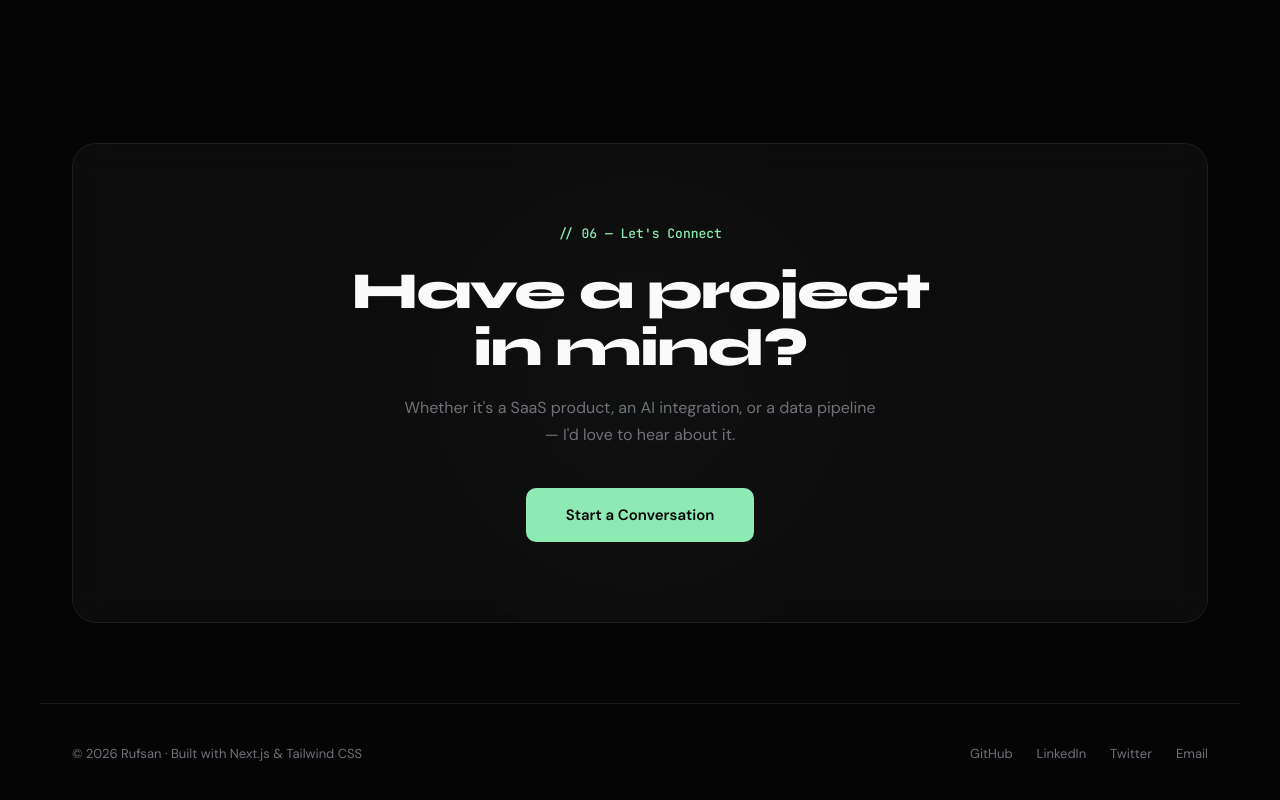
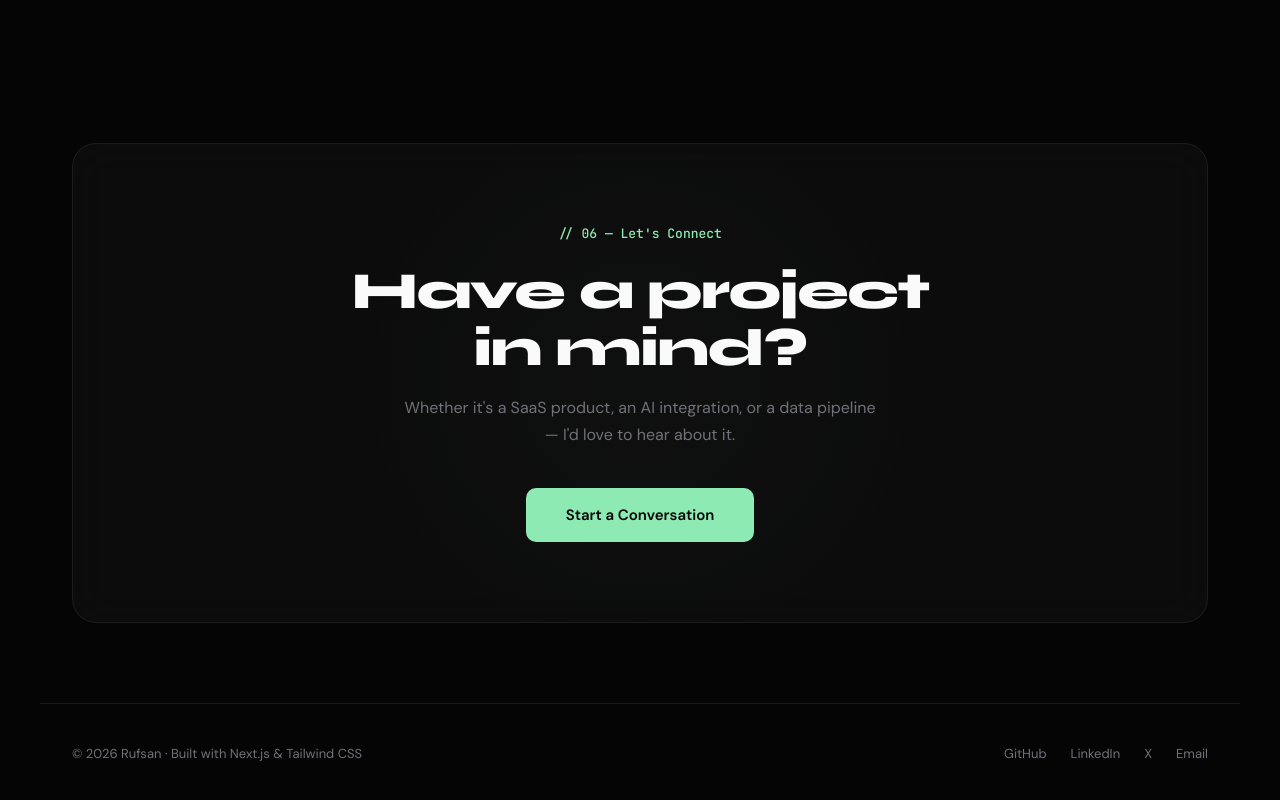
Before and after one commit to RufsanHossain/rufsan, a Next.js app: page / in a window 1280 px wide. Shown: the part 5006-5806 px from the top of the page. Built offline with nearby package versions, Linux system fonts and the light colour scheme.

Commit message:
update footer

```diff
--- a/src/components/layout/Footer.tsx
+++ b/src/components/layout/Footer.tsx
@@ -3,7 +3,7 @@ import { BORDER, TEXT_DIM, ACCENT, FONT_BODY } from "@/lib/constants";
 const SOCIAL_LINKS = [
   { label: "GitHub", href: "https://github.com/RufsanHossain" },
   { label: "LinkedIn", href: "https://www.linkedin.com/in/rufsan-hossain-santo/" },
-  { label: "Twitter", href: "https://x.com/RufsanH" },
+  { label: "X", href: "https://x.com/RufsanH" },
   { label: "Email", href: "mailto:rufsanhossainsanto@gmail.com" },
 ] as const;
 
```
